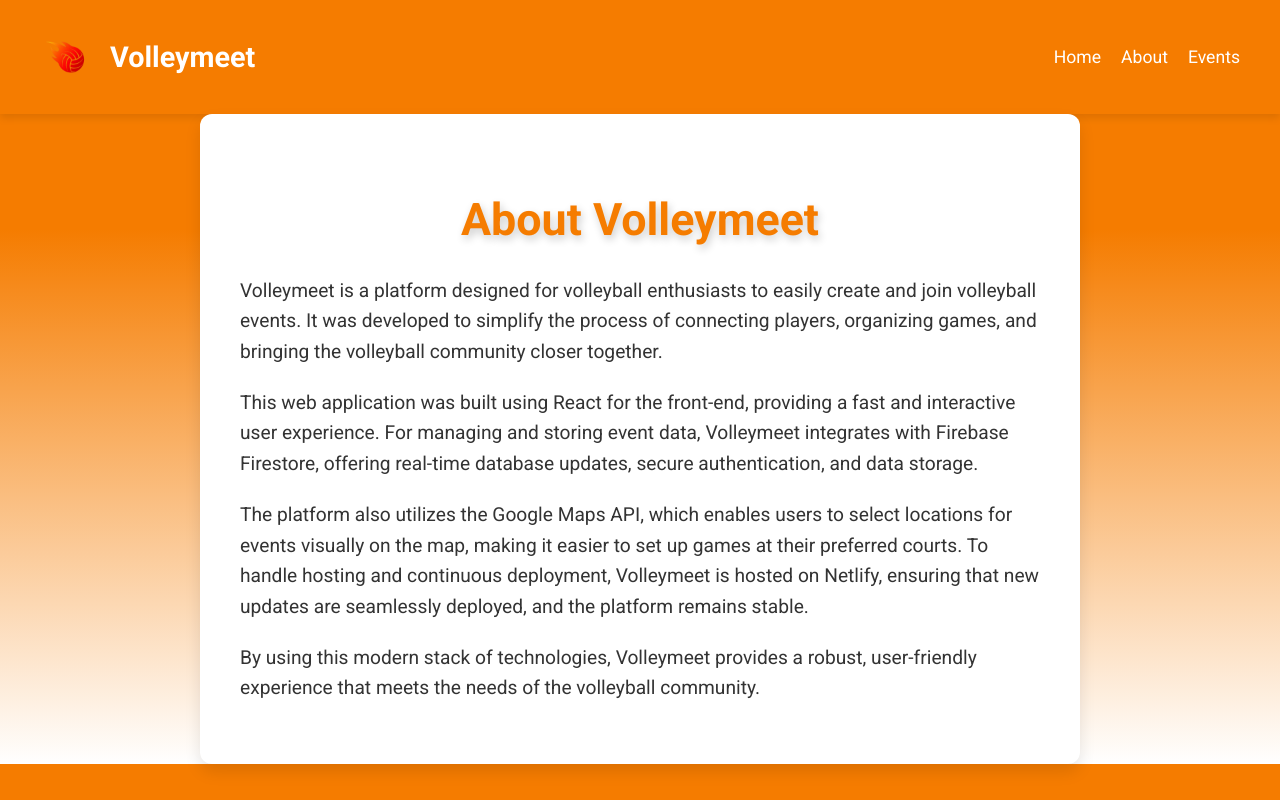
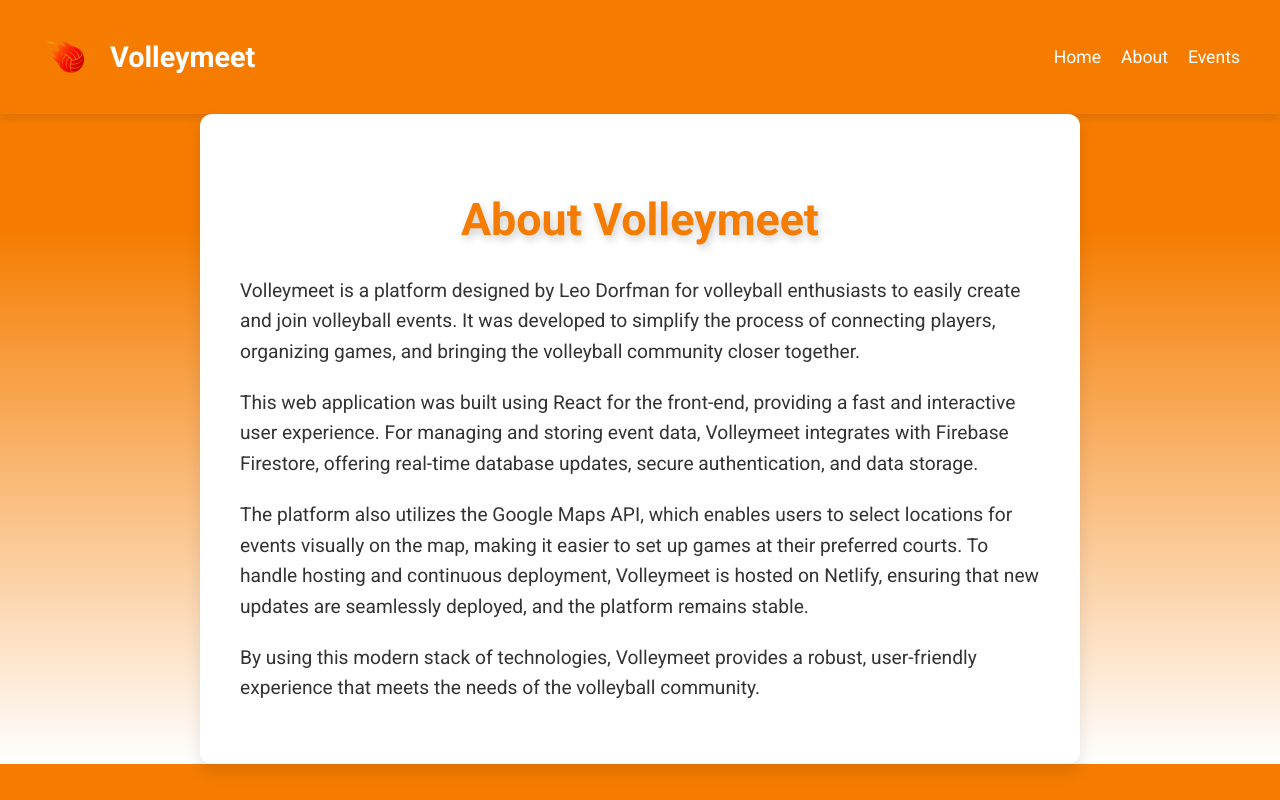
Before and after one commit to eodorfman111/VolleyMeet, a React (Create React App) app: page /about in a window 1280 px wide. Built offline with nearby package versions, Linux system fonts and the light colour scheme.

Commit message:
Update About.js

```diff
--- a/src/pages/About.js
+++ b/src/pages/About.js
@@ -6,7 +6,7 @@
     <div className="about-container">
       <h1>About Volleymeet</h1>
       <p>
-        Volleymeet is a platform designed for volleyball enthusiasts to easily create and join volleyball events. It was developed to simplify the process of connecting players, organizing games, and bringing the volleyball community closer together.
+        Volleymeet is a platform designed by Leo Dorfman for volleyball enthusiasts to easily create and join volleyball events. It was developed to simplify the process of connecting players, organizing games, and bringing the volleyball community closer together.
       </p>
       <p>
         This web application was built using React for the front-end, providing a fast and interactive user experience. For managing and storing event data, Volleymeet integrates with Firebase Firestore, offering real-time database updates, secure authentication, and data storage.
```
